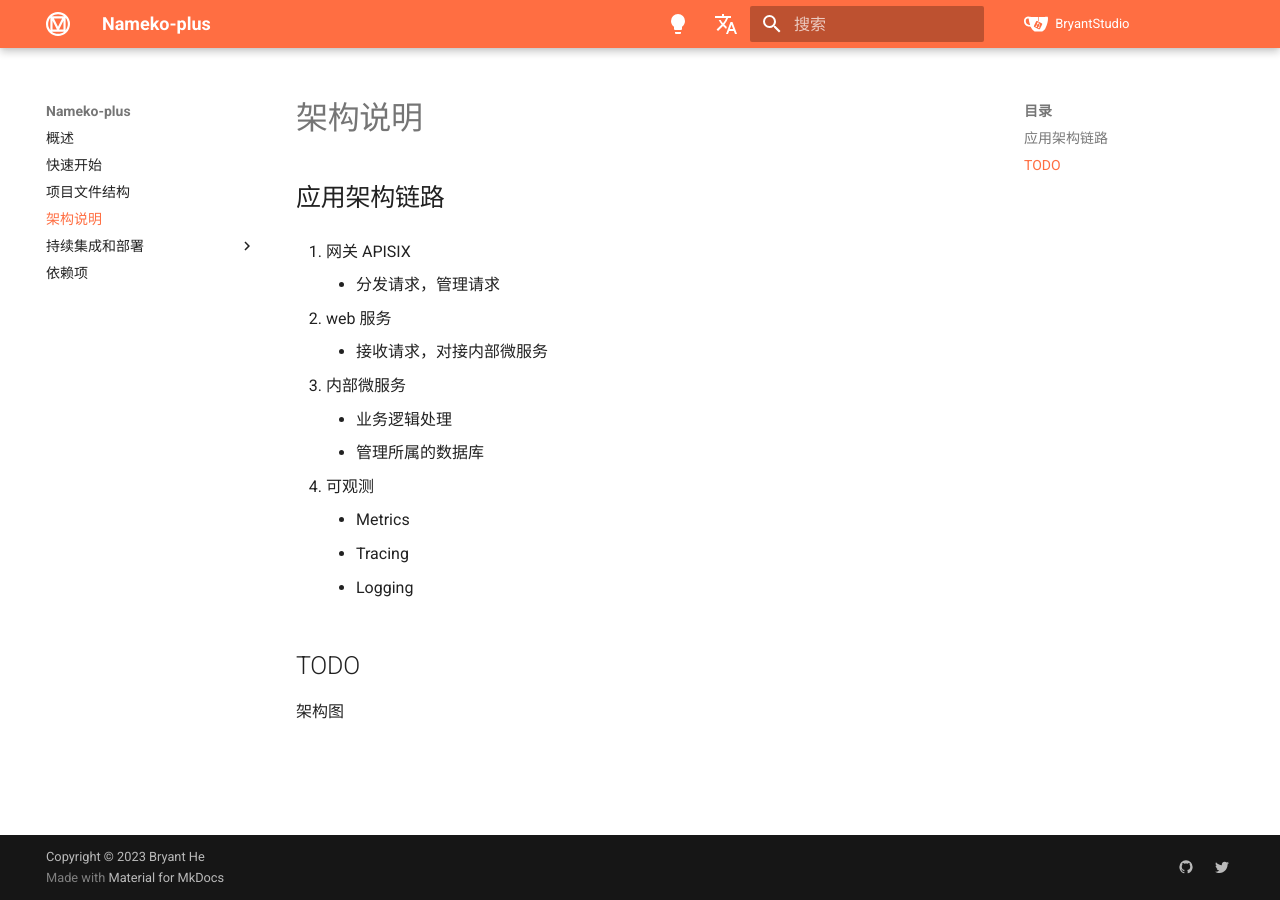
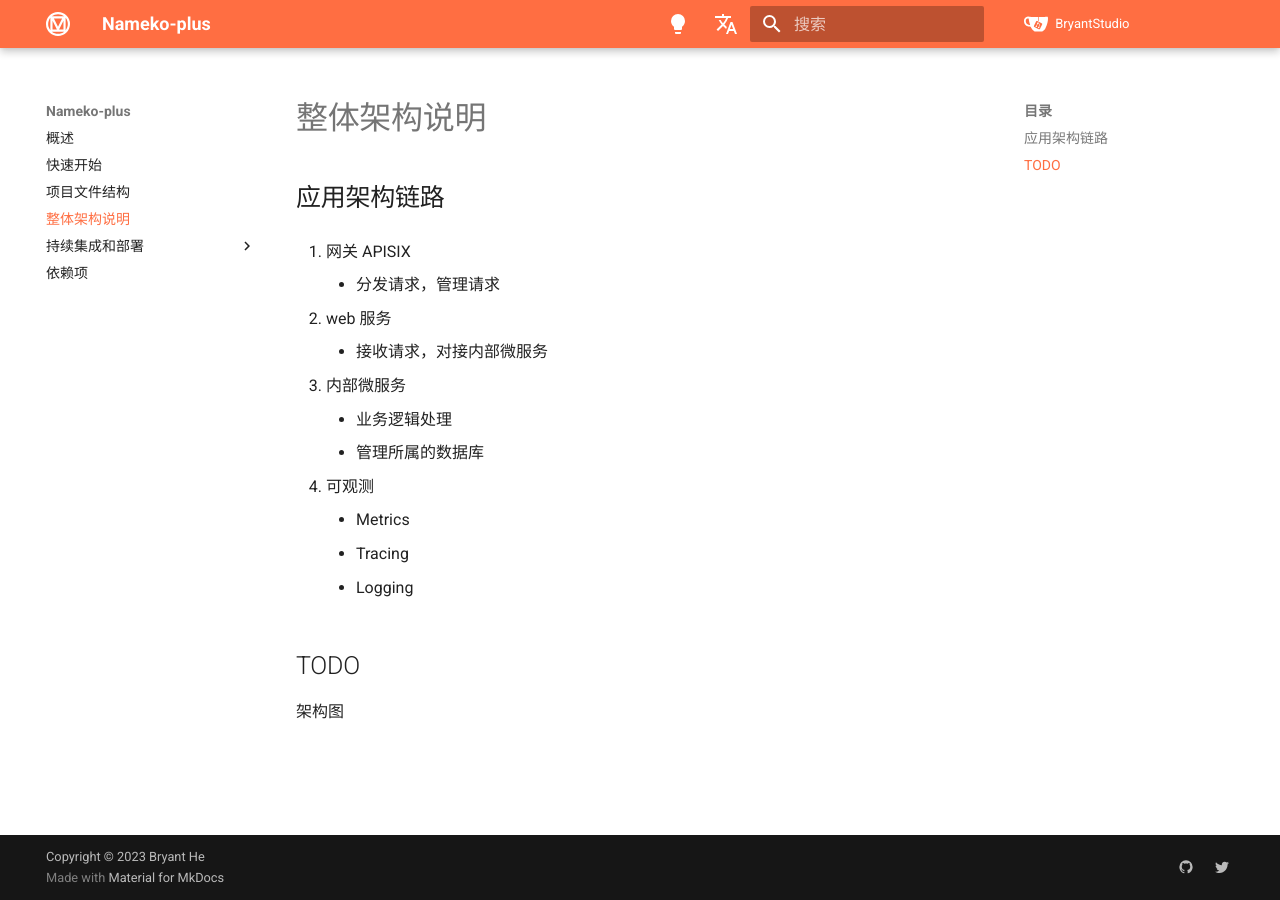
Before and after one commit to Bryanthelol/nameko-plus-doc, an MkDocs documentation site: the page built from docs/整体架构说明.md, in a window 1280 px wide. Built offline with MkDocs 1.6.1 and Material for MkDocs 9.7.7, drawn with Linux system fonts in a browser that asks for light colours.

Commit message:
update doc

```diff
--- a/docs/架构说明.md
+++ b/docs/整体架构说明.md
@@ -4,7 +4,7 @@ hide:
 ---
 
 
-# 架构说明
+# 整体架构说明
 
 
 ## 应用架构链路
--- a/mkdocs.yml
+++ b/mkdocs.yml
@@ -5,7 +5,7 @@ nav:
 - index.md
 - 快速开始.md
 - 项目文件结构.md
-- 架构说明.md
+- 整体架构说明.md
 - 持续集成和部署:
   - CICD概述.md
   - test 环境方案.md
```
